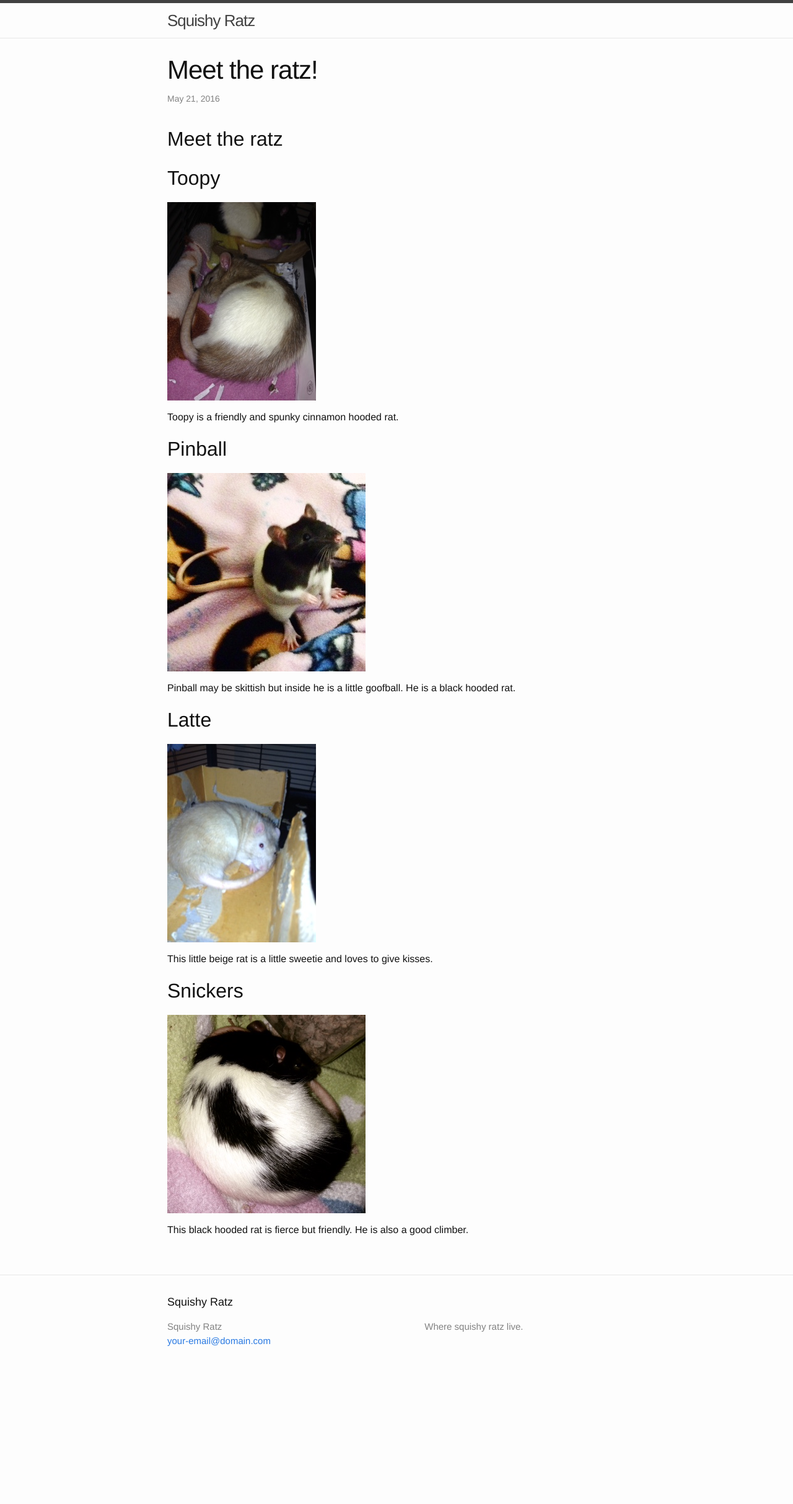
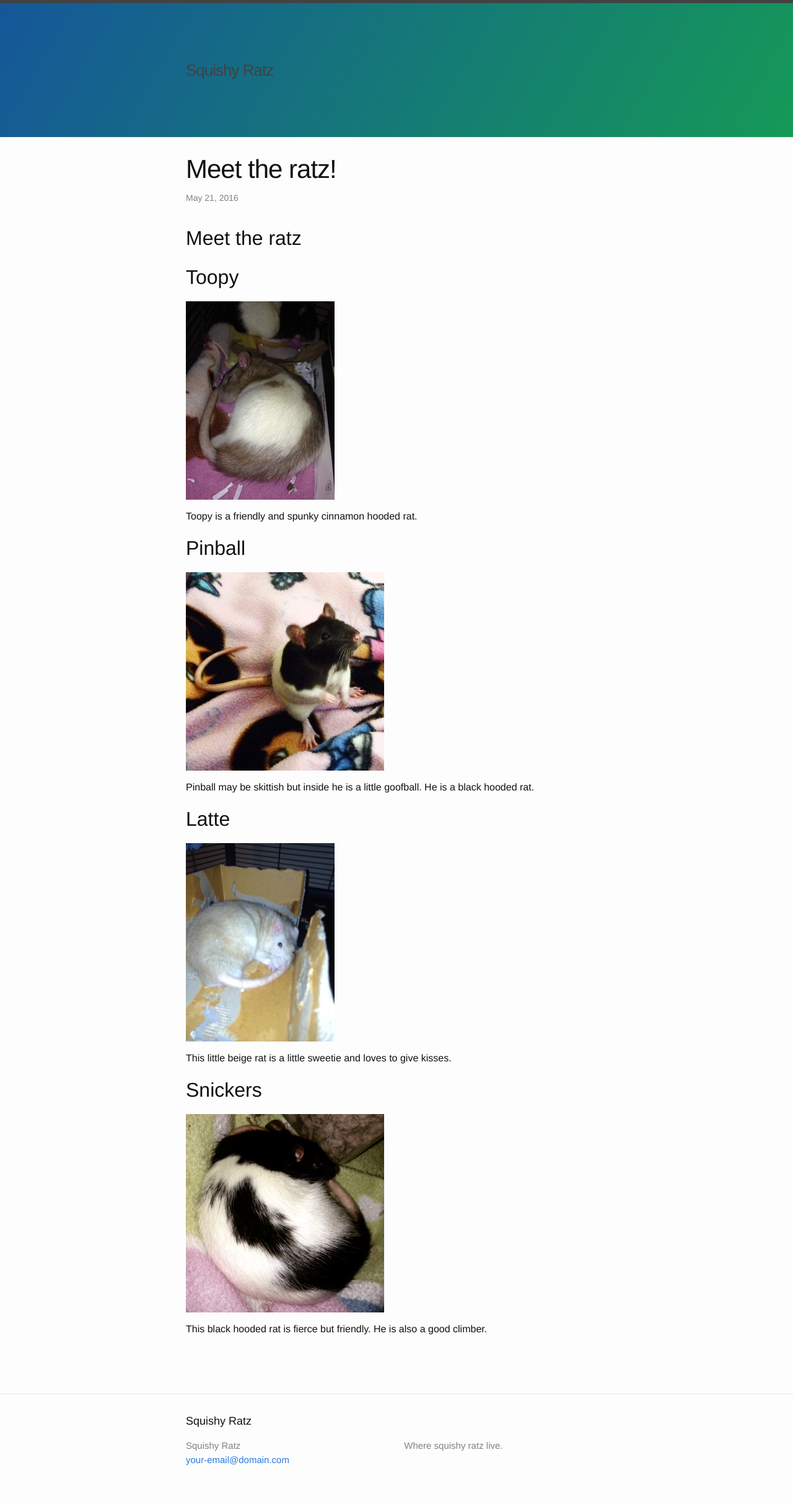
Before and after one commit to squishyratz/squishyratz.github.io, a Jekyll site: the page built from _posts/2015-05-21-meet-the-rats.md, in a window 1280 px wide. Shown: the whole page at 62% size. Built offline with Jekyll 4.4.1, drawn with Linux system fonts in a browser that asks for light colours; nearby versions of some CDN libraries; library files that are not in the unit come from our copies; before the commit the page ends 2234 px from its top, so only the background shows below that.

Commit message:
Need slashes before.

```diff
--- a/_includes/head.html
+++ b/_includes/head.html
@@ -8,10 +8,10 @@
   <meta name="description" content="{% if page.excerpt %}{{ page.excerpt | strip_html | strip_newlines | truncate: 160 }}{% else %}{{ site.description }}{% endif %}">
 
   <meta name="viewport" content="width=device-width, initial-scale=1">
-  <link rel="stylesheet" type="text/css" href="{{ "stylesheets/normalize.css" | prepend: site.baseurl }}" media="screen">
+  <link rel="stylesheet" type="text/css" href="{{ "/stylesheets/normalize.css" | prepend: site.baseurl }}" media="screen">
   <link href='https://fonts.googleapis.com/css?family=Open+Sans:400,700' rel='stylesheet' type='text/css'>
-  <link rel="stylesheet" type="text/css" href="{{ "stylesheets/stylesheet.css" | prepend: site.baseurl }}" media="screen">
-  <link rel="stylesheet" type="text/css" href="{{ "stylesheets/github-light.css" | prepend: site.baseurl }}" media="screen">
+  <link rel="stylesheet" type="text/css" href="{{ "/stylesheets/stylesheet.css" | prepend: site.baseurl }}" media="screen">
+  <link rel="stylesheet" type="text/css" href="{{ "/stylesheets/github-light.css" | prepend: site.baseurl }}" media="screen">
 
   <link rel="stylesheet" href="{{ "/css/main.css" | prepend: site.baseurl }}">
   <link rel="canonical" href="{{ page.url | replace:'index.html','' | prepend: site.baseurl | prepend: site.url }}">
```
